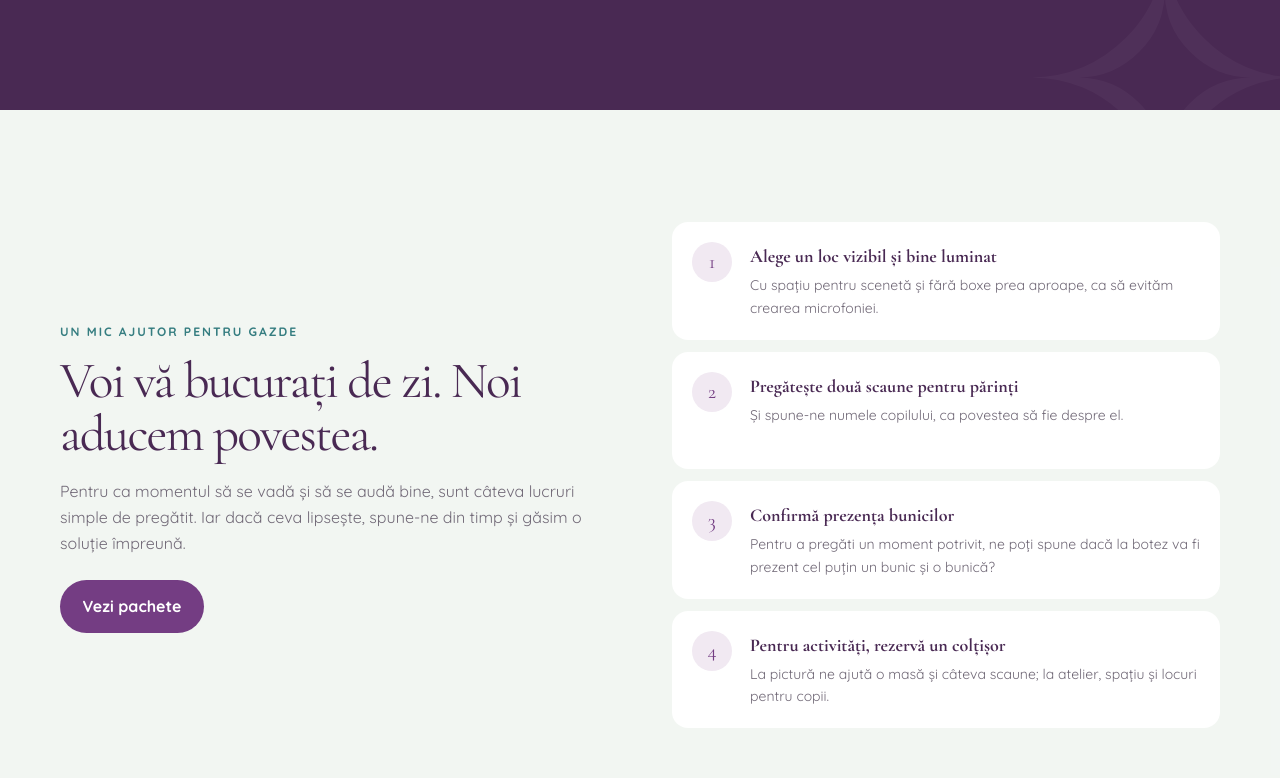
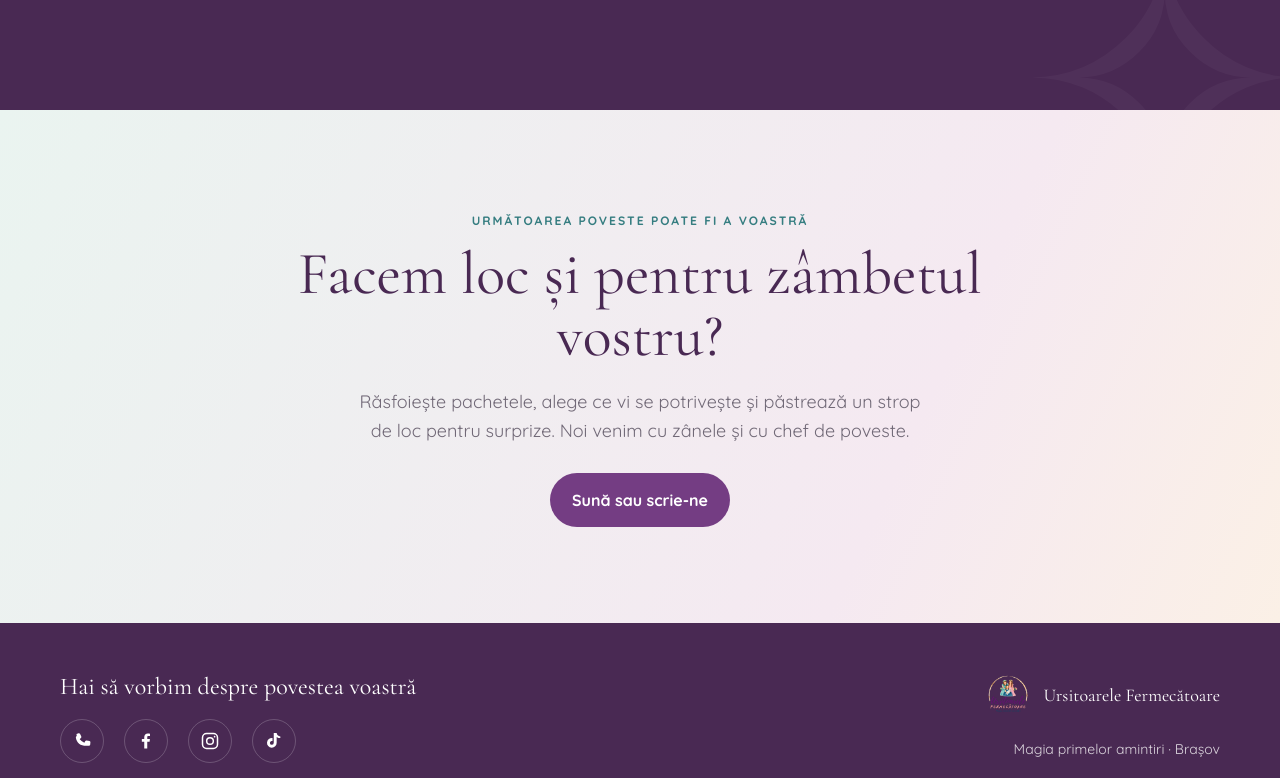
Before and after one commit to anndra17/FairiesWebsite, an Angular app: page / in a window 1280 px wide. Shown: the part 2782-3560 px from the top of the page. Built offline with nearby package versions, Linux system fonts and the light colour scheme.

Commit message:
Move preparation section to packages page
Place the preparation steps on the packages page, update package links to use its local anchors, and clarify the package pricing note.

```diff
--- a/src/app/content/site-content.ts
+++ b/src/app/content/site-content.ts
@@ -67,7 +67,7 @@ export const SITE_CONTENT = {
       { tier: 'Pachetul 3', name: 'Tărâm Fermecat', description: 'Povestea nu se oprește odată cu pleacea zânelor. Copiii creează, se joacă și duc magia mai departe.', price: '1.320*', currency: 'lei', duration: '75–80 minute', featured: false, features: ['Spectacolul Ursitoarelor Fermecătoare', 'Pictură pe față pentru maximum 12 copii', 'Atelier creativ cu materiale pentru 12 copii'], cta: 'Vezi cum ne pregătim', target: 'preparation' },
     ],
     noteLabel: '*De știut:',
-    note: 'Pachetele cu pictură pe față sau atelier creativ includ până la 12 copii. Putem acoperi un număr mai mare de copii contra cost. Pentru evenimente în afara Brașovului se adaugă transportul. Boxa portabilă și microfonul sunt disponibile la cerere contra cost.',
+    note: 'Pachetele cu pictură pe față sau atelier creativ includ până la 12 copii. Pentru grupuri mai mari, se poate adăuga un cost suplimentar. Pentru evenimentele în afara Brașovului se aplică un cost de transport. Boxa portabilă și microfonul sunt disponibile la cerere, contra cost.',
   },
   values: {
     eyebrow: 'Felul nostru de a fi',
--- a/src/app/features/home/pages/home-page/home-page.component.html
+++ b/src/app/features/home/pages/home-page/home-page.component.html
@@ -84,21 +84,6 @@
   </div>
 </section>
 
-<section id="preparation" class="scroll-mt-24 bg-mint/70 py-20 sm:py-24 lg:py-28">
-  <div class="site-container grid items-center gap-10 lg:grid-cols-2 lg:gap-16">
-    <div>
-      <span class="eyebrow">{{ content.preparation.eyebrow }}</span>
-      <h2 class="section-title">{{ content.preparation.title }}</h2>
-      <p class="mt-4 leading-relaxed text-muted">{{ content.preparation.description }}</p>
-      <a class="button-primary mt-6" href="/pachete-2026">{{ content.preparation.cta }}</a></div>
-    <ol class="grid grid-rows-4 gap-3">
-      @for (step of content.preparation.steps; track step.title; let i = $index) {
-        <li class="grid grid-cols-[42px_1fr] gap-4 rounded-2xl bg-white p-4 sm:p-5"><span class="grid size-10 place-items-center rounded-full bg-lilac font-display text-xl text-plum">{{ i + 1 }}</span><div><h3 class="text-lg font-bold text-plum-dark">{{ step.title }}</h3><p class="mt-1 text-sm leading-relaxed text-muted">{{ step.description }}</p></div></li>
-      }
-    </ol>
-  </div>
-</section>
-
 <section class="bg-[linear-gradient(115deg,#eaf4f0,#f5e9f1_70%,#fbf0e6)] px-5 py-20 text-center sm:py-24">
   <div class="mx-auto max-w-3xl">
     <span class="eyebrow">{{ content.closing.eyebrow }}</span>
--- a/src/app/features/packages/packages-page.component.ts
+++ b/src/app/features/packages/packages-page.component.ts
@@ -14,13 +14,29 @@ import { SITE_CONTENT } from '../../content/site-content';
               <span class="text-xs font-extrabold uppercase tracking-[.14em] text-teal-dark">{{ package.tier }}</span><h2 class="mt-3 font-display text-3xl leading-tight text-plum-dark">{{ package.name }}</h2><p class="mt-3 min-h-20 text-sm leading-relaxed text-muted">{{ package.description }}</p>
               <p class="mt-3 border-b border-line pb-4 text-sm text-muted"><span class="font-semibold text-plum-dark">Durata:</span> {{ package.duration }}</p>
               <ul class="mb-6 mt-4 flex-1 space-y-3">@for (feature of package.features; track feature) { <li class="flex gap-3 text-sm leading-relaxed text-ink"><span class="text-teal" aria-hidden="true">✦</span><span>{{ feature }}</span></li> }</ul>
-              <a class="rounded-full border border-plum/15 bg-plum/5 px-5 py-3 text-center text-sm font-bold text-plum transition hover:bg-plum hover:text-white" href="/#preparation">{{ package.cta }} <span aria-hidden="true">↗</span></a>
+              <a class="rounded-full border border-plum/15 bg-plum/5 px-5 py-3 text-center text-sm font-bold text-plum transition hover:bg-plum hover:text-white" href="#preparation">{{ package.cta }} <span aria-hidden="true">↗</span></a>
             </article>
           }
         </div>
         <p class="mx-auto mt-8 max-w-4xl text-center text-sm leading-relaxed text-muted"><strong class="text-plum-dark">{{ content.packages.noteLabel }}</strong> {{ content.packages.note }}</p>
       </div>
     </section>
+
+    <section id="preparation" class="scroll-mt-24 bg-mint/70 py-20 sm:py-24 lg:py-28">
+      <div class="site-container grid items-center gap-10 lg:grid-cols-2 lg:gap-16">
+        <div>
+          <span class="eyebrow">{{ content.preparation.eyebrow }}</span>
+          <h2 class="section-title">{{ content.preparation.title }}</h2>
+          <p class="mt-4 leading-relaxed text-muted">{{ content.preparation.description }}</p>
+          <a class="button-primary mt-6" href="#packages">{{ content.preparation.cta }}</a>
+        </div>
+        <ol class="grid grid-rows-4 gap-3">
+          @for (step of content.preparation.steps; track step.title; let i = $index) {
+            <li class="grid grid-cols-[42px_1fr] gap-4 rounded-2xl bg-white p-4 sm:p-5"><span class="grid size-10 place-items-center rounded-full bg-lilac font-display text-xl text-plum">{{ i + 1 }}</span><div><h3 class="text-lg font-bold text-plum-dark">{{ step.title }}</h3><p class="mt-1 text-sm leading-relaxed text-muted">{{ step.description }}</p></div></li>
+          }
+        </ol>
+      </div>
+    </section>
   `,
 })
 export class PackagesPageComponent { protected readonly content = SITE_CONTENT; }
```
